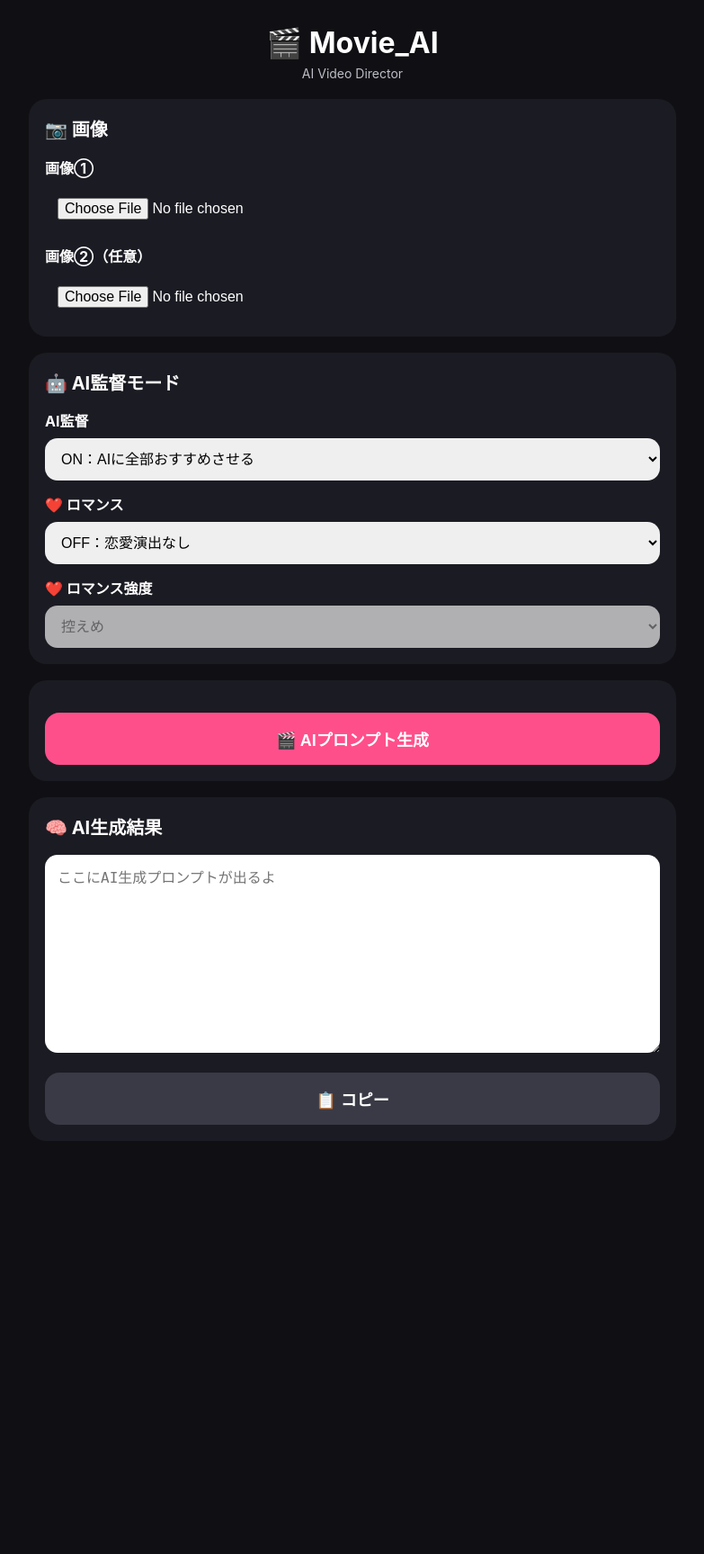
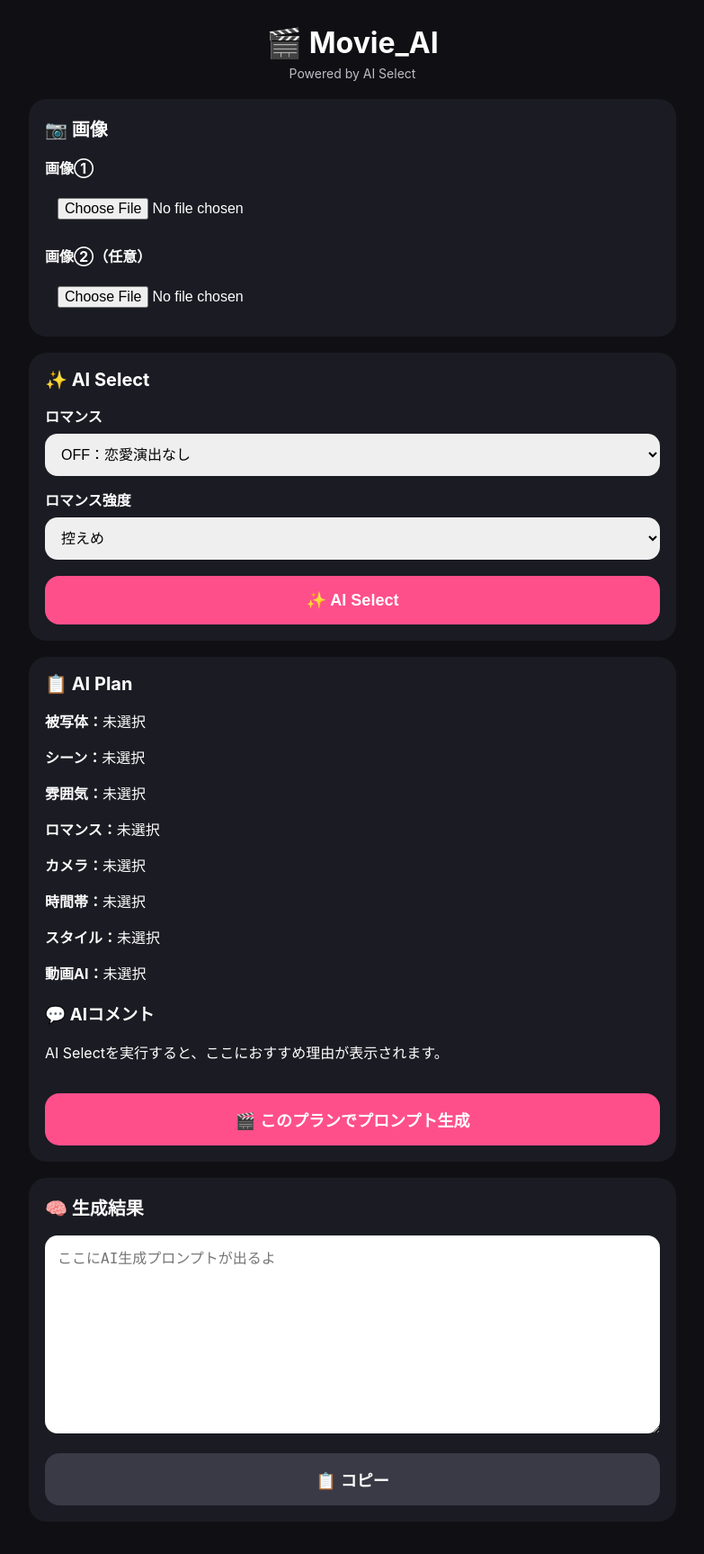
Before and after one commit to jv8gbf476b-ctrl/Movie_AI, a Flask app: page / in a window 1280 px wide. Shown: the whole page at 90% size, without its empty margins (248-1031 px from the left). Before the commit the page ends 1268 px from the top, so only its background shows below. Run offline with Flask 3, Linux system fonts and the light colour scheme.

Commit message:
Update index.html

```diff
--- a/templates/index.html
+++ b/templates/index.html
@@ -5,9 +5,9 @@
 <meta charset="UTF-8">
 <meta name="viewport" content="width=device-width, initial-scale=1.0">
 
-<title>Movie_AI Sprint 1</title>
+<title>Movie_AI | AI Select</title>
 
-<link rel="stylesheet" href="{{ url_for('static', filename='css/style.css') }}?v=sprint1">
+<link rel="stylesheet" href="{{ url_for('static', filename='css/style.css') }}?v=ais1">
 </head>
 
 <body>
@@ -16,7 +16,7 @@
 
 <header>
 <h1>🎬 Movie_AI</h1>
-<p>AI Video Director</p>
+<p>Powered by AI Select</p>
 </header>
 
 <main>
@@ -34,106 +34,48 @@
 </section>
 
 <section class="card">
-<h2>🤖 AI監督モード</h2>
+<h2>✨ AI Select</h2>
 
-<label>AI監督</label>
-<select id="aiDirector">
-<option value="on">ON：AIに全部おすすめさせる</option>
-<option value="off">OFF：自分で細かく設定する</option>
-</select>
-
-<label>❤️ ロマンス</label>
+<label>ロマンス</label>
 <select id="romanceMode">
 <option value="off">OFF：恋愛演出なし</option>
 <option value="on">ON：恋愛演出あり</option>
 </select>
 
-<label>❤️ ロマンス強度</label>
+<label>ロマンス強度</label>
 <select id="romanceLevel">
 <option value="soft">控えめ</option>
 <option value="romantic">ロマンチック</option>
 <option value="passionate">情熱的</option>
 </select>
+
+<button id="selectBtn">✨ AI Select</button>
 </section>
 
-<section class="card" id="manualSettings">
-<h2>⚙️ 詳細設定</h2>
+<section class="card" id="planCard">
+<h2>📋 AI Plan</h2>
 
-<label>シーン</label>
-<select id="scene">
-<option value="romantic beach date">海辺デート</option>
-<option value="night city date">夜景デート</option>
-<option value="cute cafe">カフェ</option>
-<option value="amusement park">遊園地</option>
-<option value="travel">旅行</option>
-<option value="movie scene">映画風</option>
-<option value="korean drama">韓国ドラマ</option>
-<option value="summer festival">夏祭り</option>
-<option value="snow">雪景色</option>
-<option value="cherry blossom">桜</option>
-<option value="mountain pass road">峠</option>
-<option value="coastal road">海沿い</option>
-<option value="race circuit">サーキット</option>
-</select>
+<div class="planBox">
+<p><strong>被写体：</strong><span id="planSubject">未選択</span></p>
+<p><strong>シーン：</strong><span id="planScene">未選択</span></p>
+<p><strong>雰囲気：</strong><span id="planMood">未選択</span></p>
+<p><strong>ロマンス：</strong><span id="planRomance">未選択</span></p>
+<p><strong>カメラ：</strong><span id="planCamera">未選択</span></p>
+<p><strong>時間帯：</strong><span id="planTime">未選択</span></p>
+<p><strong>スタイル：</strong><span id="planStyle">未選択</span></p>
+<p><strong>動画AI：</strong><span id="planService">未選択</span></p>
+</div>
 
-<label>雰囲気</label>
-<select id="mood">
-<option value="romantic">ロマンチック</option>
-<option value="cute">かわいい</option>
-<option value="emotional">感動</option>
-<option value="happy">幸せ</option>
-<option value="luxury">高級感</option>
-<option value="cinematic">映画</option>
-<option value="cool">クール</option>
-<option value="dramatic">ドラマチック</option>
-</select>
+<div class="reasonBox">
+<h3>💬 AIコメント</h3>
+<p id="planReason">AI Selectを実行すると、ここにおすすめ理由が表示されます。</p>
+</div>
 
-<label>ロマンス演出</label>
-<select id="romance">
-<option value="none">なし</option>
-<option value="holding hands">🤝 手をつなぐ</option>
-<option value="warm hug">🤗 ハグ</option>
-<option value="gentle kiss">💋 キス</option>
-<option value="forehead kiss">😘 おでこキス</option>
-<option value="looking into each other's eyes">💞 見つめ合う</option>
-<option value="proposal">💍 プロポーズ</option>
-<option value="dancing together">💃 ダンス</option>
-<option value="embracing in the rain">☔ 雨の中で抱き合う</option>
-</select>
-
-<label>カメラ</label>
-<select id="camera">
-<option value="cinematic">映画</option>
-<option value="drone shot">ドローン</option>
-<option value="close up">クローズアップ</option>
-<option value="POV">POV</option>
-<option value="slow motion">スローモーション</option>
-<option value="handheld">手持ち</option>
-</select>
-
-<label>監督レベル</label>
-<select id="director">
-<option value="simple">😊 初級</option>
-<option value="cinematic">🎬 映画監督</option>
-<option value="hollywood">🏆 ハリウッド監督</option>
-</select>
-
-<label>動画AI</label>
-<select id="service">
-<option>Kling</option>
-<option>Runway</option>
-<option>Pika</option>
-<option>Veo</option>
-<option>Luma</option>
-</select>
+<button id="generateBtn">🎬 このプランでプロンプト生成</button>
 </section>
 
 <section class="card">
-<button id="generateBtn">🎬 AIプロンプト生成</button>
-</section>
-
-<section class="card">
-<h2>🧠 AI生成結果</h2>
+<h2>🧠 生成結果</h2>
 <textarea id="result" placeholder="ここにAI生成プロンプトが出るよ"></textarea>
 <button id="copyBtn" class="subButton">📋 コピー</button>
 </section>
@@ -142,7 +84,7 @@
 
 </div>
 
-<script src="{{ url_for('static', filename='js/script.js') }}?v=sprint1"></script>
+<script src="{{ url_for('static', filename='js/script.js') }}?v=ais1"></script>
 
 </body>
 </html>
```
